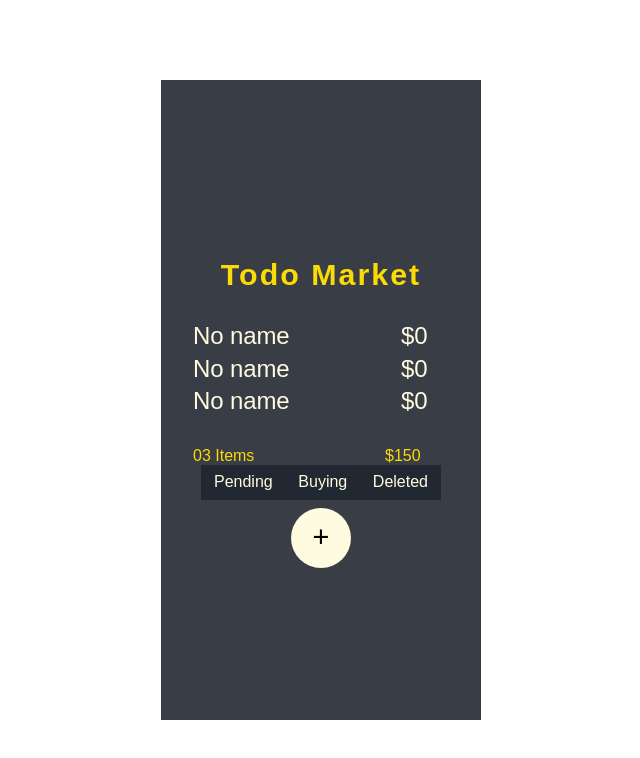
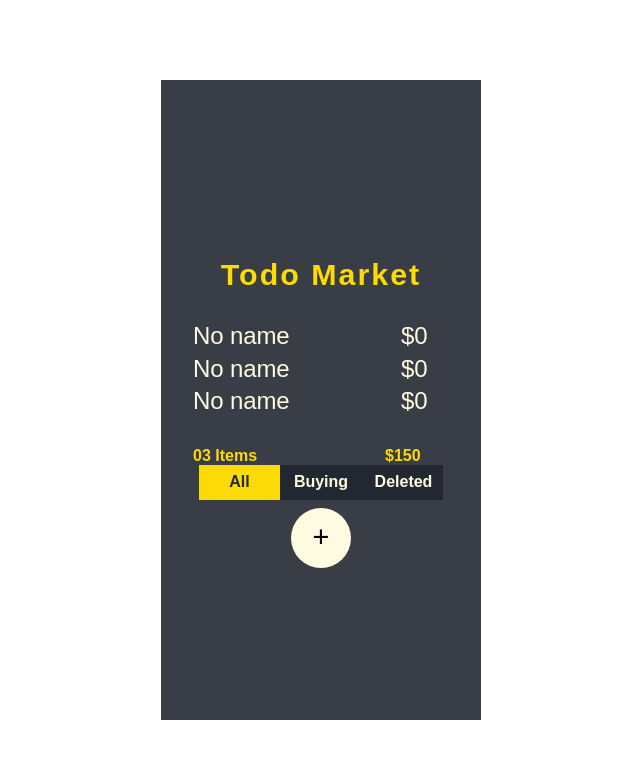
Before and after one commit to Wander95/TodoList-React-styledcomponents, a React app: page / in a window 1280 px wide. Shown: the top 758 px of the page, without its empty margins (319-959 px from the left). Built offline with nearby package versions, Linux system fonts and the light colour scheme.

Commit message:
Refactor(ButtonGroup): Add width to button and centrilize them

```diff
--- a/src/Components/ButtonGroup/ButtonGroup.styled.ts
+++ b/src/Components/ButtonGroup/ButtonGroup.styled.ts
@@ -11,7 +11,9 @@ export const Button = styled.span<IButton>`
   display:inline-block;
   padding: .5rem .8rem;
   cursor:pointer;
-
+  font-weight:550;
+  width:3.5rem;
+  text-align:center;
   //**If active is given */
   background-color:
   ${(props)=>
--- a/src/Components/ButtonGroup/ButtonGroup.view.tsx
+++ b/src/Components/ButtonGroup/ButtonGroup.view.tsx
@@ -9,7 +9,7 @@ export interface IState {
   active:boolean
 }
 const ButtonGroup:FC<IButtonGroup> = (props)=> {
-  const [_activatePending,_setActivatePending] = useState<boolean>(false);
+  const [_activatePending,_setActivatePending] = useState<boolean>(true);
   const [_activateBuying,_setActivateBuying] = useState<boolean>(false);
   const [_activateDeleted,_setActivateDeleted] = useState<boolean>(false);
 
@@ -47,7 +47,7 @@ const ButtonGroup:FC<IButtonGroup> = (props)=> {
     <Container>
       <Button
         {...buttonProps}
-        onClick={handleActiveClick}>Pending</Button>
+        onClick={handleActiveClick}>All</Button>
 
       <Button
         {...buttonProps2}
--- a/src/Components/IconButton/IconButton.styled.ts
+++ b/src/Components/IconButton/IconButton.styled.ts
@@ -10,5 +10,7 @@ export const IconButton = styled(base.iconButton)`
   ${mixins.centralize}
   font-size:1.8rem;
   font-weight:500;
-  margin-top:.5rem;;
+  margin-top:.5rem;
+
+  cursor:pointer;
 `;
--- a/src/Layouts/Main/Main.styled.ts
+++ b/src/Layouts/Main/Main.styled.ts
@@ -24,6 +24,7 @@ export const SummaryContainer = styled.div`
   display:flex;
   justify-content:center;
   margin-top:2rem;
+  font-weight:600;
 
   width:100%;
   color:
```
